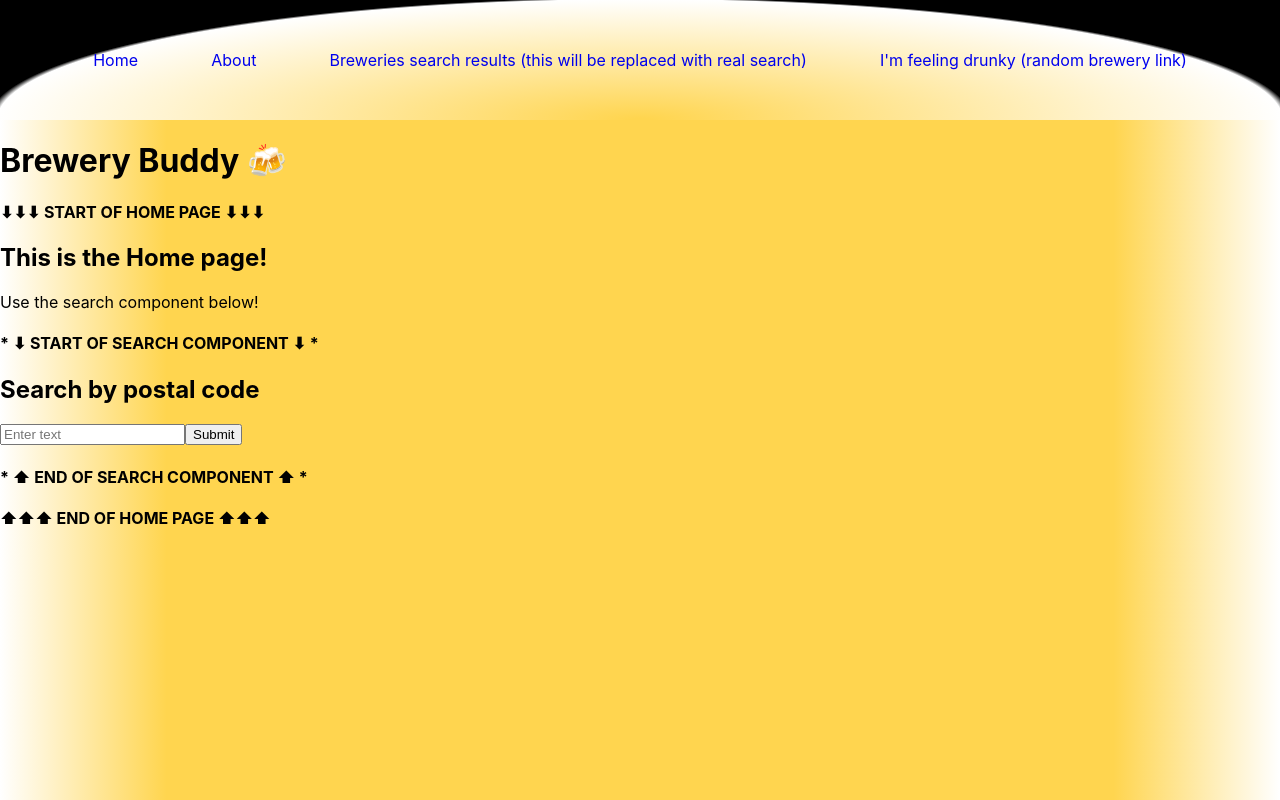
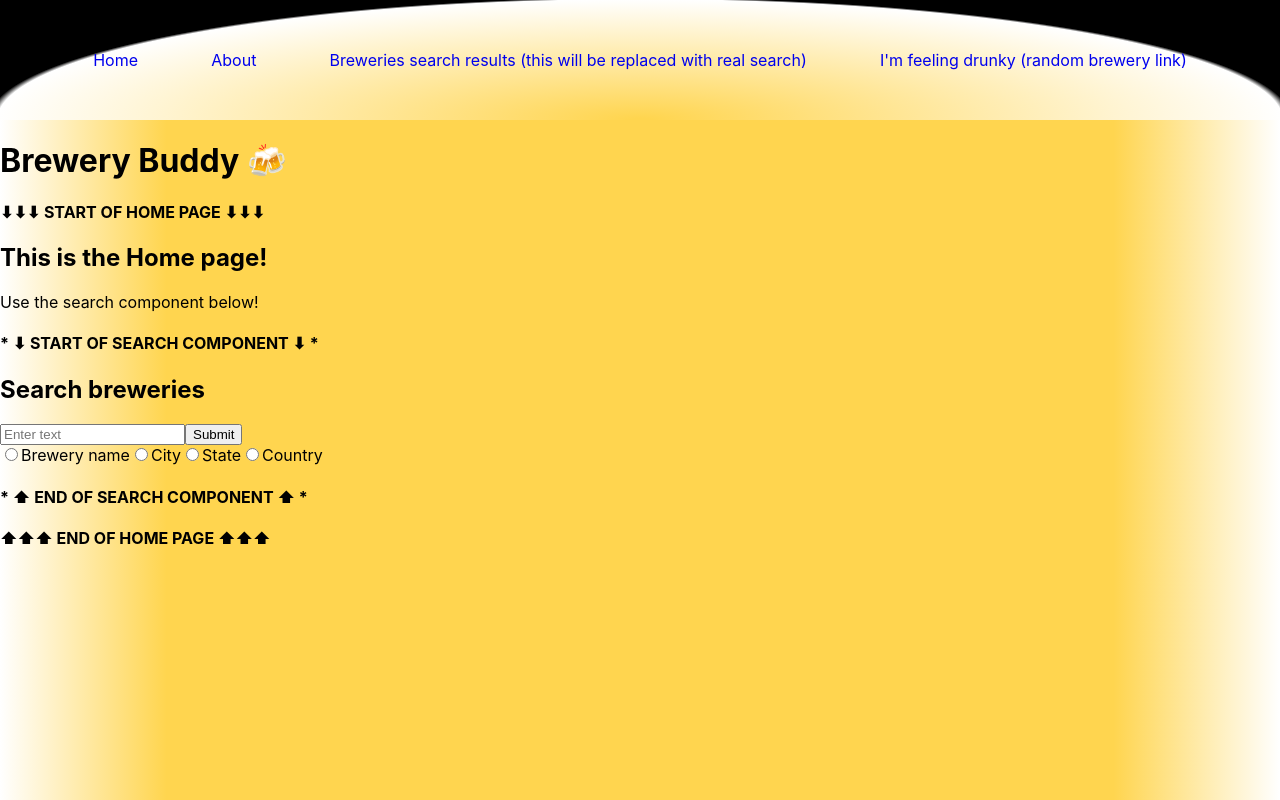
Before and after one commit to jordbort/project-2-brewery-app, a React (Create React App) app: page / in a window 1280 px wide. Built offline with nearby package versions, Linux system fonts and the light colour scheme.

Commit message:
More conditional rendering and search bar editing

```diff
--- a/src/components/Search.js
+++ b/src/components/Search.js
@@ -2,32 +2,45 @@ import { useState } from "react"
 
 const Search = (props) => {
     const initialState = {
-        // form states go here
+        searchBar: null,
+        searchMethod: null
     }
 
     const [formState, setFormState] = useState(initialState)
+    console.log(formState)
 
     const handleTextInput = (event) => {
-        console.log(event.target.name, event.target.value)
-        setFormState({...formState})
+        // console.log(event.target.name, event.target.value)
+        setFormState({...formState, [event.target.name]: event.target.value})
     }
 
     const handleSubmitClick = (event) => {
         event.preventDefault()
-        console.log(event.target.email.value)
+        // console.log(event.target.value)
+    }
+
+    const handleRadioClick = (event) => {
+        // console.log(event.target.name, event.target.value, event.target)
+        setFormState({...formState, [event.target.name]: event.target.id})
     }
 
     return (
         <div className="search">
             <h4>* ⬇ START OF SEARCH COMPONENT ⬇ *</h4>
-            <h2>Search by postal code</h2>
+            <h2>Search breweries{formState.searchMethod ? ` by ${formState.searchMethod}` : null}</h2>
             <form>
                 <input
-                    name="search-bar"
+                    name="searchBar"
                     placeholder="Enter text"
                     onChange={handleTextInput}
                 />
-                <button onSubmit={handleSubmitClick}>Submit</button>
+                <button type="submit" onSubmit={handleSubmitClick}>Submit</button>
+                <div className="search-radio-buttons">
+                    <label name="searchMethod"><input type="radio" id="name" name="searchMethod" value="by_name" onChange={handleRadioClick}/>Brewery name</label>
+                    <label name="searchMethod"><input type="radio" id="city" name="searchMethod" value="by_city" onChange={handleRadioClick}/>City</label>
+                    <label name="searchMethod"><input type="radio" id="state" name="searchMethod" value="by_state" onChange={handleRadioClick}/>State</label>
+                    <label name="searchMethod"><input type="radio" id="country" name="searchMethod" value="by_country" onChange={handleRadioClick}/>Country</label>
+                </div>
             </form>
             <h4>* ⬆ END OF SEARCH COMPONENT ⬆ *</h4>
         </div>
--- a/src/pages/SearchResults.js
+++ b/src/pages/SearchResults.js
@@ -69,6 +69,7 @@ const SearchResults = (props) => {
     if(!results) {
         return (
             <>
+                <h4>* ⬇ START OF SEARCH RESULTS PAGE ⬇ *</h4>
                 <Search/>
                 <h1>Loading search results...</h1>
             </>
@@ -77,11 +78,12 @@ const SearchResults = (props) => {
     else {
         return (
             <>
+                <h4>* ⬇ START OF SEARCH RESULTS PAGE ⬇ *</h4>
                 <Search/>
-                <h4>* ⬇ START OF SEARCH RESULTS PAGE ⬇ *</h4>
 
                 {/* Search Controls */}
                 <div className="search-controls">
+                    <h2>Search results:</h2>
                     <form>
                         <label htmlFor="sort-method">Sort results by:</label>
                         <select name="sort-method" id="sort-method" value={sortMethod} onChange={handleSortMethodSelect}>
@@ -92,9 +94,13 @@ const SearchResults = (props) => {
                             <option value="state">State</option>
                             <option value="postal">Postal code</option>
                         </select>
-                        <label><input type="radio" name="sort-asc-desc" value="asc" checked={sortDirection==="asc"} onChange={handleSortDirectionClick}/>Ascending</label>
-                        <label><input type="radio" name="sort-asc-desc" value="desc" checked={sortDirection==="desc"} onChange={handleSortDirectionClick}/>Descending</label>
                     </form>
+                    {sortMethod !== "dist" ? (
+                        <form>
+                            <label><input type="radio" name="sort-asc-desc" value="asc" checked={sortDirection==="asc"} onChange={handleSortDirectionClick}/>Ascending</label>
+                            <label><input type="radio" name="sort-asc-desc" value="desc" checked={sortDirection==="desc"} onChange={handleSortDirectionClick}/>Descending</label>
+                        </form>
+                    ) : null}
 
                     <form>
                         <label htmlFor="results-per-page">Results per page:</label>
@@ -107,8 +113,8 @@ const SearchResults = (props) => {
                     </form>
                     {Number(pageNumber)===1 ? <button>Prev Page</button> : <button onClick={handlePrevPageClick}>Prev Page</button>}
                     {Number(results.length) < Number(perPage) ? <button>Next Page</button> : <button onClick={handleNextPageClick}>Next Page</button>}
-                    <h2>Search results:</h2>
-                    <p>Page number: {pageNumber}</p><p>sorting by {sortMethod} first, {sortDirection === "asc" ? "123→ABC" : "ZYX→321"}, items on the page: {results.length}</p>
+                    <p>sorting by {sortMethod} first, {sortDirection === "asc" ? "123→ABC" : "ZYX→321"}, items on the page: {results.length}</p>
+                    <p>Page number: {pageNumber}</p>
                 </div>
 
                 {/* Search Results */}
@@ -118,13 +124,13 @@ const SearchResults = (props) => {
                             return (
                                 <Link to={'/brewery/' + brewery.id} key={idx}>
                                     <div className={"search-result-box " + brewery.brewery_type}>
-                                    <li>{brewery.name ? brewery.name : null}</li>
+                                    <li>{brewery.name ? `${brewery.name} ` : null}<span>{brewery.longitude && brewery.latitude ? "(Map available)" : "(No map available)"}</span></li>
                                         <ul>
                                             {brewery.street && brewery.street !== "Unnamed Street" ? <li>{brewery.street}</li> : null}
                                             {brewery.address_2 ? <li>{brewery.address_2}</li> : null}
                                             {brewery.address_3 ? <li>{brewery.address_3}</li> : null}
-                                            <li>{brewery.city ? brewery.city : null}{brewery.state ? `, ${brewery.state}` : null} {brewery.postal_code ? brewery.postal_code : null}</li>
-                                            <li>{brewery.county_province ? `${brewery.county_province}, ` : null}{brewery.country !== "United States" ? brewery.country : null}</li>
+                                            {brewery.city && brewery.postal_code ? <li>{brewery.city ? brewery.city : null}{brewery.state ? `, ${brewery.state}` : null} {brewery.postal_code ? brewery.postal_code : null}</li> : null}
+                                            {brewery.county_province && brewery.country !== "United States" ? <li>{brewery.county_province ? `${brewery.county_province}, ` : null}{brewery.country !== "United States" ? brewery.country : null}</li> : null}
                                             {brewery.phone && brewery.country !== "United States"? <li>Phone: {brewery.phone}</li> : null}
                                             {brewery.phone && brewery.country === "United States" ? <li>Phone: ({brewery.phone[0]}{brewery.phone[1]}{brewery.phone[2]}) {brewery.phone[3]}{brewery.phone[4]}{brewery.phone[5]}-{brewery.phone[6]}{brewery.phone[7]}{brewery.phone[8]}{brewery.phone[9]}</li> : null}
                                             {/* {brewery.website_url ? <li>{brewery.website_url}</li> : null} */}
```
